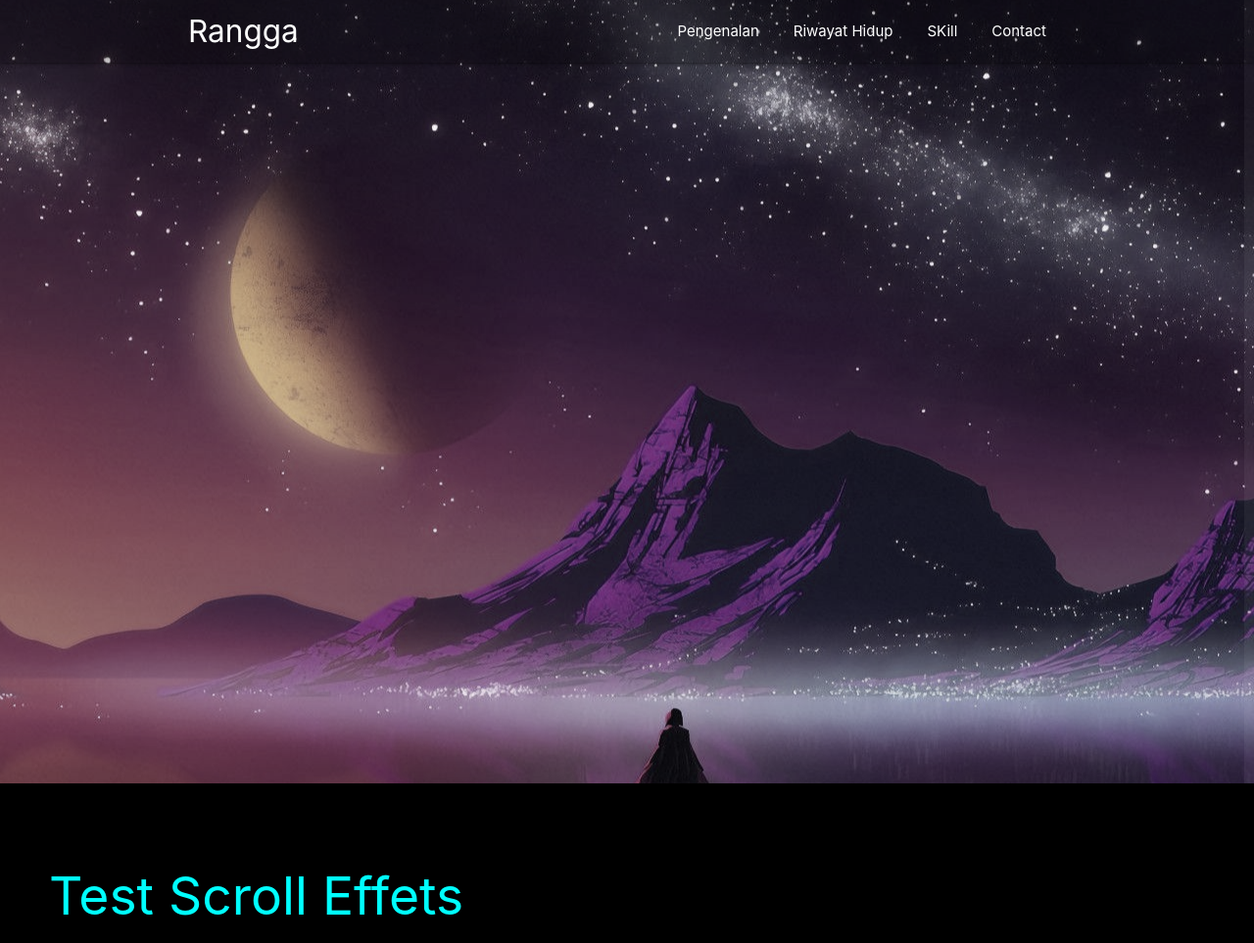
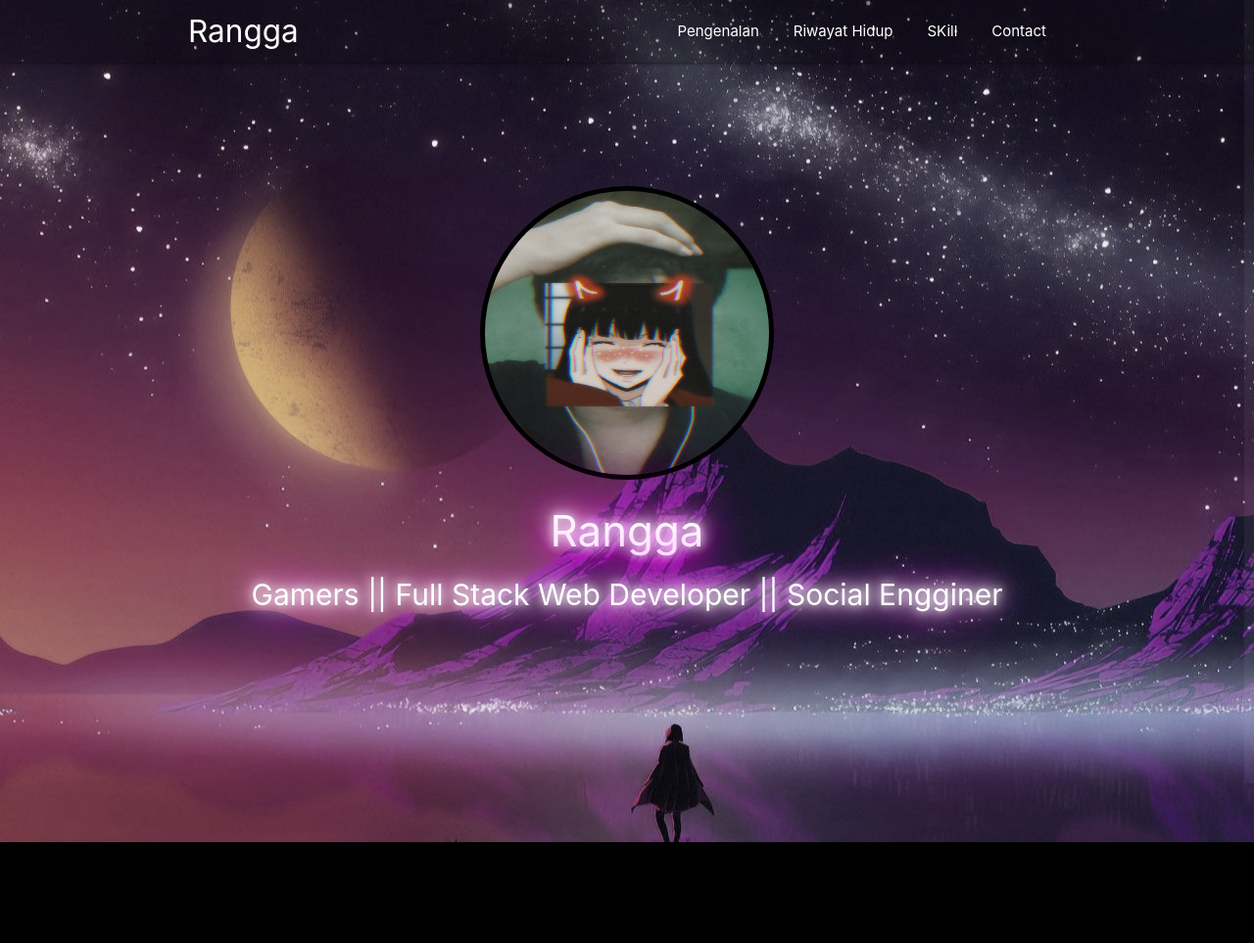
Before and after one commit to rans-hekel/portfolio, a plain HTML site: page index.html in a window 1280 px wide. Shown: the top 963 px of the page at 98% size. Drawn offline with Linux system fonts and the light colour scheme.

Commit message:
menambahkan landing element 1

```diff
--- a/css/style.css
+++ b/css/style.css
@@ -14,25 +14,71 @@ h2,p {
 }
 nav {
     background: rgba(0, 0, 0, 0.2);
+    transition: 0.3s;
+}
+nav.sticky {
+    font-weight: normal;
+    color: rgba(10,60,150, 0.8);
+    text-shadow: 5px 4px 6px rgb(255, 0, 0);
 }
 
 .nav-wrapper li a:hover {
     background: #3f4943;
-    transform: scale(1.3);
-    margin-top: -6px;
+    transform: scale(1.2);
+    margin-top: -4px;
+    box-sizing: border-box;
 }
 ul li a {
     margin-right: 5px;
 }
 
 
+/* header */
+#perkenalan .container img {
+    width: 300px;
+    height: 300px;
+    border-radius: 50%;
+    border: 5px solid rgb(0, 0, 0);
+    transform: scale(0);
+    opacity: 0;
+    transition: 1.5s;
+}
+#perkenalan .container p {
+    font-size: 30px;
+    color: white;
+    transform: translate(200px,0);
+    opacity: 0;
+    transition: 2s;
+}
+
+#perkenalan .container h3 {
+    transform: translate(-200px,0);
+    opacity: 0;
+    transition: 2s;
+}
+
+section .container {
+    text-align: center;
+    font-weight: normal;
+    color: white;
+    text-shadow: 0 0 10px #fff,
+                 0 0 20px #fff,
+                 0 0 30px #fff,
+                 0 0 40px #ff00de,
+                 0 0 70px #ff00de,
+                 0 0 80px #ff00de,
+                 0 0 100px #ff00de,
+                 0 0 150px #ff00de;
+    margin-top: -720px;
+}
+
 /* parallax pertama */
 .parallax-container {
-    height: 800px;
+    height: 860px;
 }
 .parallax img {
     background-size: cover;
-    filter: grayscale(0.7);
+    filter: grayscale(0.6);
 }
 
 /* untuk scroll path */
--- a/index.html
+++ b/index.html
@@ -43,6 +43,18 @@
             <div class="parallax"><img src="img/background1.jpg"></div>
           </div>
           <!-- Akhir Paralax -->
+
+          <!-- header -->
+          <section id="perkenalan">
+            <div class="container">
+              <img src="img/rans1.jpg" alt="ranggaaaaa">
+              <h3>Rangga</h3>
+              <p>Gamers || Full Stack Web Developer || Social Engginer</p>
+            </div>
+          </section>
+
+          <!-- akhir header -->
+
           <!-- Scroll Effects -->
           <div id="progressbar"></div>
           <div id="scrollPath"></div>
--- a/js/script.js
+++ b/js/script.js
@@ -1,3 +1,29 @@
+// untuk opening
+const gambar = document.querySelector('.container img');
+const headerangga = document.querySelector('.container h3');
+const headerangga2 = document.querySelector('.container p');
+
+$(window).on("load",function(){
+    $(gambar).css({
+        "transform" : "scale(1)",
+        "opacity" : 1
+    })
+    setTimeout(function() {
+
+        $(headerangga).css({
+            "transform" : "translate(0,0)",
+            "opacity" : 1
+        })
+        $(headerangga2).css({
+            "transform" : "translate(0,0)",
+            "opacity" : 1
+        })
+
+
+    },  1500)
+})
+
+// untuk loading
 let progress = document.getElementById('progressbar');
 let totalHeight = document.body.scrollHeight - window.innerHeight;
 window.onscroll = function(){
@@ -17,9 +43,15 @@ M.Parallax.init(parallax)
 $(document).ready(function(){
     $(window).scroll(function(){
         if($(window).scrollTop()>710){
-            $('nav').addClass('green');
+            $('nav').addClass('grey');
         }else{
-            $('nav').removeClass('green');
+            $('nav').removeClass('grey');
         }
     });
 });
+
+// untuk navbar2
+window.addEventListener('scroll', function(){
+    let header = document.querySelector('nav');
+    header.classList.toggle('sticky', window.scrollY > 710);
+});
```
